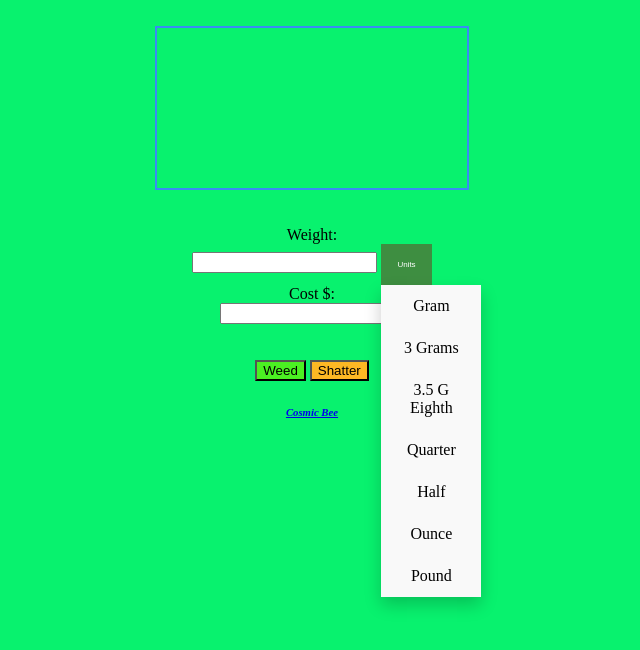
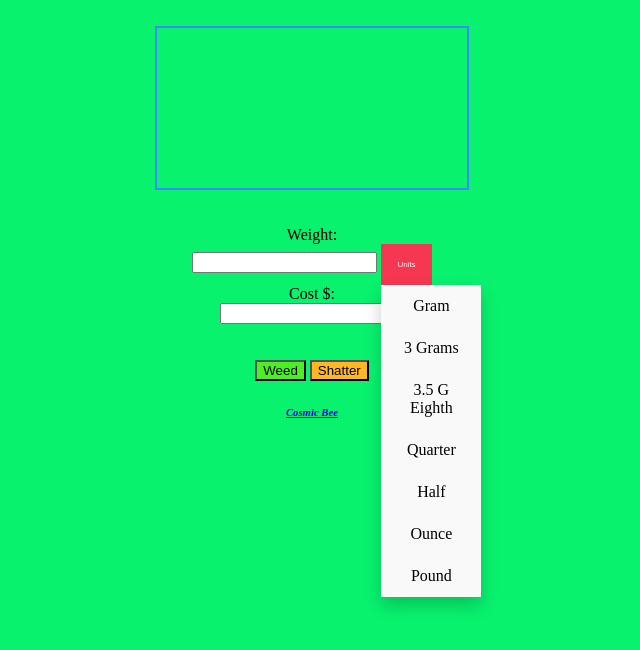
Before and after one commit to CosmicBee/Calculator-CosmicBee, a plain HTML site: page index.html in a window 1280 px wide. In both pictures the pointer is over the button "Units". Shown: the whole page, without its empty margins (328-968 px from the left). Drawn offline with Linux system fonts and the light colour scheme.

Commit message:
Colors
changed the colors for the dropdown menu and buttons.

```diff
--- a/src/style.css
+++ b/src/style.css
@@ -8,6 +8,10 @@ body {
 }
 button {
   cursor: pointer;
+}
+button:hover {
+  color: #fafafa;
+  transition: background-color 5s ease-out 100ms;
 }
 #weed {
   background-color: rgb(75, 240, 34);
@@ -28,7 +32,7 @@ button {
   background-color: #3a8bf5;
 }
 .dropbtn {
-  background-color: #4caf50;
+  background-color: #ff0202;
   color: white;
   padding: 16px;
   font-size: 8px;
@@ -58,7 +62,7 @@ button {
 }
 
 .dropdown-content a:hover {
-  background-color: #58fc89;
+  background-color: #e9fc41;
 }
 
 .dropdown:hover .dropdown-content {
@@ -66,5 +70,5 @@ button {
 }
 
 .dropdown:hover .dropbtn {
-  background-color: #3e8e41;
+  background-color: #f14b6f;
 }
```
